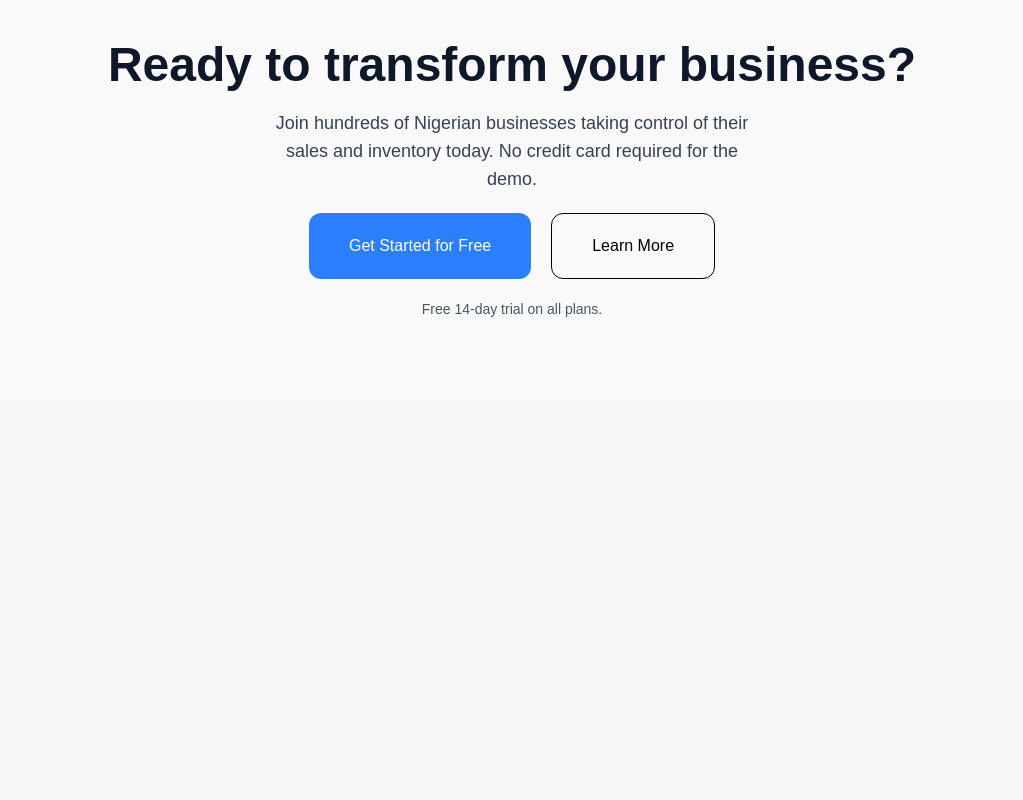
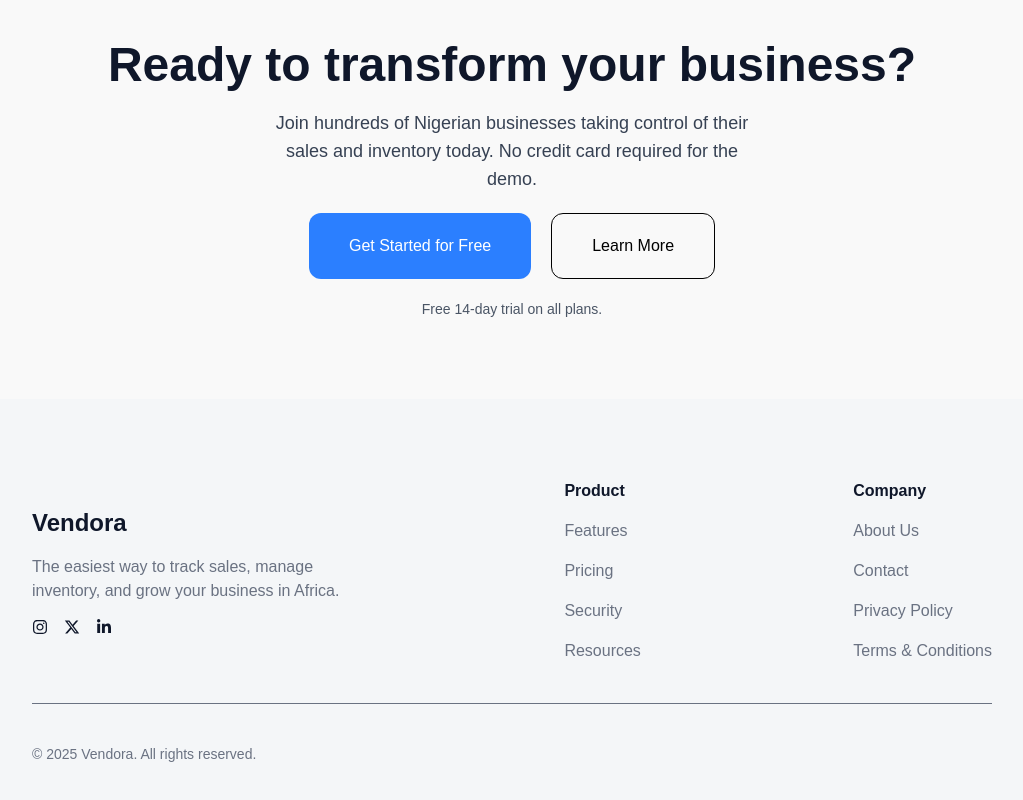
Before and after one commit to Pharez-Oyelade/smartstore, a Next.js app in the folder frontend/: page / in a window 1280 px wide. Shown: the part 3292-4092 px from the top of the page, without its empty margins (128-1151 px from the left). Before the commit the page ends 3691 px from the top, so only its background shows below. Built offline with nearby package versions, Linux system fonts and the light colour scheme; no server answers.

Commit message:
footer added

```diff
--- a/frontend/src/app/page.jsx
+++ b/frontend/src/app/page.jsx
@@ -8,6 +8,7 @@
 import HowItWorks from "@/components/HowItWorks";
 import Testimonial from "@/components/Testimonial";
 import CallToAction from "@/components/CallToAction";
+import Footer from "@/components/Footer";
 
 const page = () => {
   return (
@@ -19,6 +20,7 @@
       <HowItWorks />
       <Testimonial />
       <CallToAction />
+      <Footer />
     </div>
   );
 };
--- /dev/null
+++ b/frontend/src/components/Footer.jsx
@@ -0,0 +1,54 @@
+import React from "react";
+import { FaInstagram, FaXTwitter, FaLinkedinIn } from "react-icons/fa6";
+
+const Footer = () => {
+  return (
+    <footer className="px-40 pt-20">
+      <div className="flex justify-between items-center">
+        <div className="flex flex-col gap-4 w-1/3">
+          <h3 className="text-2xl font-bold">Vendora</h3>
+          <p className="text-gray-500">
+            The easiest way to track sales, manage inventory, and grow your
+            business in Africa.
+          </p>
+          <div className="flex gap-4">
+            <a href="">
+              <FaInstagram />
+            </a>
+            <a href="">
+              <FaXTwitter />
+            </a>
+            <a href="">
+              <FaLinkedinIn />
+            </a>
+          </div>
+        </div>
+
+        <div className="flex flex-col gap-4">
+          <h4 className="font-bold">Product</h4>
+          <p className="text-gray-500">Features</p>
+          <p className="text-gray-500">Pricing</p>
+          <p className="text-gray-500">Security</p>
+          <p className="text-gray-500">Resources</p>
+        </div>
+        <div className="flex flex-col gap-4">
+          <h4 className="font-bold">Company</h4>
+          <p className="text-gray-500">About Us</p>
+          <p className="text-gray-500">Contact</p>
+          <p className="text-gray-500">Privacy Policy</p>
+          <p className="text-gray-500">Terms & Conditions</p>
+        </div>
+      </div>
+
+      <hr className="my-10 text-gray-500" />
+
+      <div className="pb-10">
+        <p className="text-gray-500 text-sm">
+          &copy; 2025 Vendora. All rights reserved.
+        </p>
+      </div>
+    </footer>
+  );
+};
+
+export default Footer;
```
